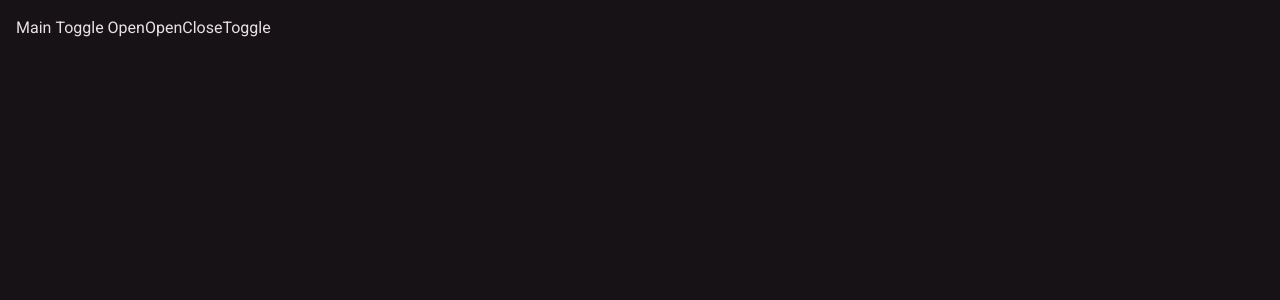
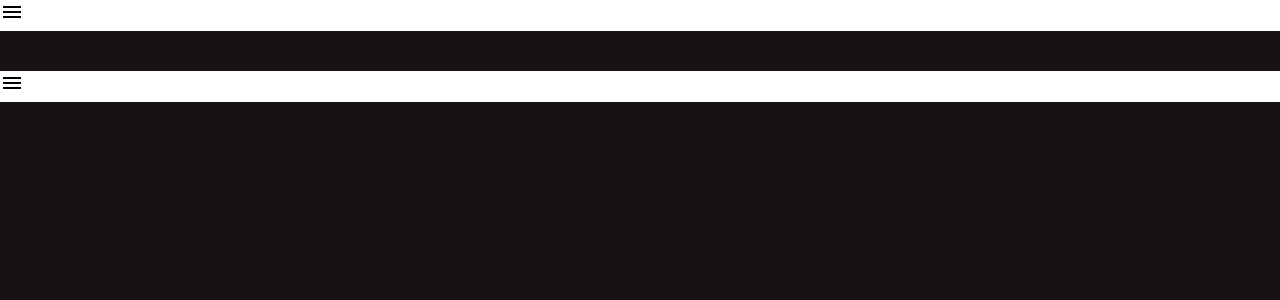
Before and after one commit to Ivriel/angular_experiments, an Angular app: page /sidenav in a window 1280 px wide. Shown: the top 300 px of the page. Built offline with nearby package versions, Linux system fonts and the light colour scheme.

Commit message:
Sending learning materials (Sidenav)

```diff
--- a/src/app/app.component.html
+++ b/src/app/app.component.html
@@ -1 +1 @@
-<router-outlet></router-outlet>
+<app-sidenav></app-sidenav>
--- a/src/app/app.component.ts
+++ b/src/app/app.component.ts
@@ -1,9 +1,10 @@
 import { Component } from '@angular/core';
 import { RouterOutlet } from '@angular/router';
 import {MatButtonModule} from '@angular/material/button';
+import { SidenavComponent } from './components/sidenav/sidenav.component';
 @Component({
   selector: 'app-root',
-  imports: [RouterOutlet,MatButtonModule],
+  imports: [SidenavComponent,MatButtonModule],
   templateUrl: './app.component.html',
   styleUrl: './app.component.css'
 })
--- a/src/app/components/icon/icon.component.html
+++ b/src/app/components/icon/icon.component.html
@@ -1,5 +1,5 @@
 <div>
-    <mat-icon class="text-[48px] text-blue-500" color="primary">done_all</mat-icon>
+    <mat-icon class="text-[48px] text-blue-500">done_all</mat-icon>
 </div>
 <div>
     <span [matBadge]="notifications" [matBadgeHidden]="notifications === 0">Notifications</span>
--- a/src/app/components/icon/icon.component.scss
+++ b/src/app/components/icon/icon.component.scss
@@ -0,0 +1,3 @@
+mat-icon {
+    color:blue
+}
--- a/src/app/components/sidenav/sidenav.component.html
+++ b/src/app/components/sidenav/sidenav.component.html
@@ -1,10 +1,34 @@
 <mat-sidenav-container>
-    <mat-sidenav #sidenav mode="side" [(opened)]="open">Sidenav</mat-sidenav>
+    <mat-sidenav #sidenav mode="side" [(opened)]="open">
+        <ul class="flex flex-col gap-4">
+            <li>
+                <a routerLinkActive="active" routerLink="/icon">Icon</a>
+            </li>
+            <li>
+                <a routerLinkActive="active" routerLink="/spinner">Spinner</a>
+            </li>
+            <li>
+                <a routerLinkActive="active" routerLink="/dialog">Dialog</a>
+            </li>
+            <li>
+                <a routerLinkActive="active" routerLink="/button">Button</a>
+            </li>
+        </ul>
+    </mat-sidenav>
     <mat-sidenav-content>
-        Main
-        <button (click)="open=!open">Toggle Open</button>
-        <button (click)="sidenav.open()">Open</button>
+        <nav class="bg-white">
+        <button (click)="open = !open" class="cursor-pointer">
+            <mat-icon>menu</mat-icon>
+        </button>
+
+        <!-- <button (click)="sidenav.open()">Open</button>
         <button (click)="sidenav.close()">Close</button>
-        <button>Toggle</button>
+        <button>Toggle</button> -->
+
+        </nav>
+
+        <div class=" mt-10">
+    <router-outlet></router-outlet>
+        </div>
     </mat-sidenav-content>
 </mat-sidenav-container>
--- a/src/app/components/sidenav/sidenav.component.css
+++ b/src/app/components/sidenav/sidenav.component.scss
@@ -1,10 +1,14 @@
 mat-sidenav-container {
     height: 100%;
 }
-mat-sidenav,mat-sidenav-content {
-    padding: 16px;
+mat-sidenav {
+    padding: 60px;
+    border-radius: 0;
 }
 mat-sidenav {
     background-color: lightcoral;
     width: 200px;
 }
+mat-icon {
+    color: black;
+}
--- a/src/app/services/data.service.ts
+++ b/src/app/services/data.service.ts
@@ -14,7 +14,7 @@ export interface User {
 })
 
 export class DataService {
-  private apiUrl:string = "https://crudcrud.com/api/f3c5e2d35e094634bc7f834bc89248aa/users"
+  private apiUrl:string = "https://crudcrud.com/api/299f330db7dd48eaa304e90e81d1ae86/users"
   constructor(private http:HttpClient) { }
 
   getAll():Observable<User[]>{
```
Also changed, not shown: src/app/components/sidenav/sidenav.component.ts (+6 -3 lines).
